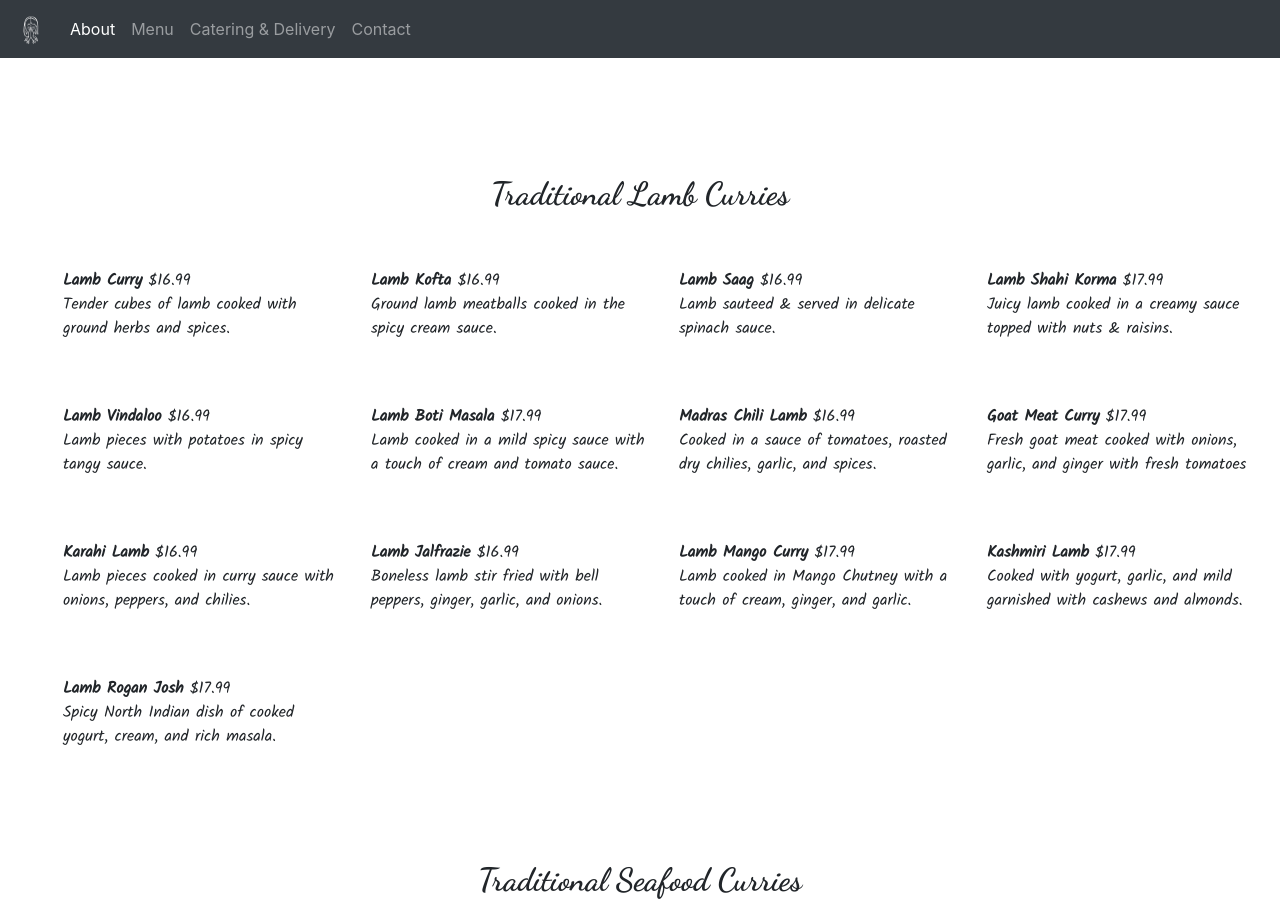
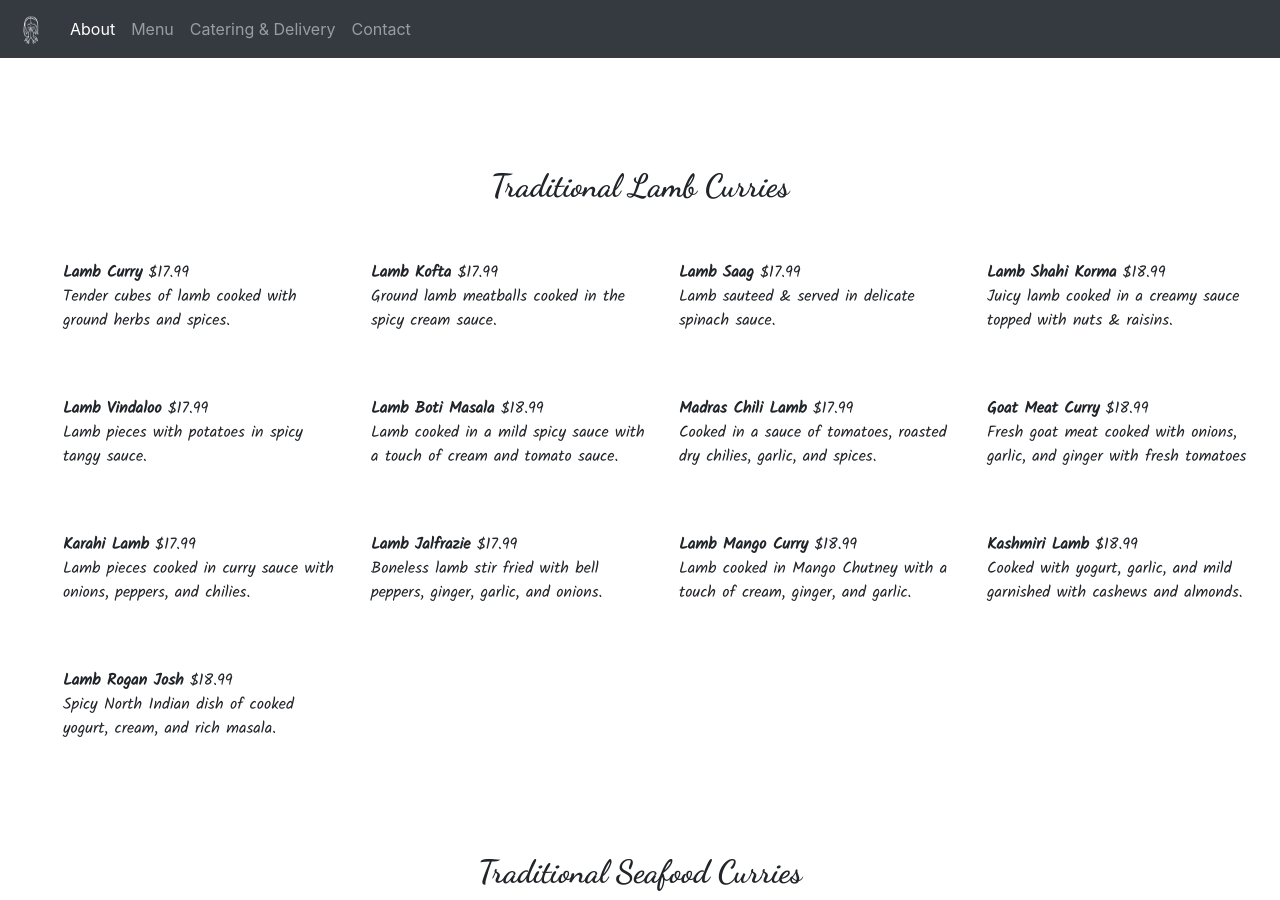
Before and after one commit to amjadz/jewel-of-india-website, a Jekyll site: the page built from menu/index.html, in a window 1280 px wide and 900 px high, scrolled down 3863 px. Built offline with Jekyll 4.4.1, drawn with Linux system fonts in a browser that asks for light colours; nearby versions of some CDN libraries; some web fonts are replaced; some of the changed text lies outside the part shown.

Commit message:
Updated pricing

```diff
--- a/index.html
+++ b/index.html
@@ -65,7 +65,6 @@
 
 <section class="py-5">
     <div class="container-fluid">
-      ththththhthth
       <div class="row">
         <div class="col-sm-12 col-md-12 col-lg-12 col-xl-6">
           <div class="py-4"></div>
--- a/menu/index.html
+++ b/menu/index.html
@@ -13,8 +13,7 @@
       </div>
 </header>
 
-
-    <a href="{{ site.baseurl }}/assets/menu/Menu.pdf"></a>
+<a href="{{ site.baseurl }}/assets/menu/Menu.pdf"></a>
 
 
 
@@ -176,13 +175,13 @@
         <h2 class="center-text font-weight-bold pb-5">Tandoori Delicacies</h2>
         <div class="row pl-5">
             <div class="col-sm-12 col-md-3 col-lg-3 col-xl-3">
-                <p><b>Tandoori Chicken</b> $16.99<br>
+                <p><b>Tandoori Chicken</b> $17.99<br>
                     Chicken marinated in yogurt, garlic, ginger, fresh lemon juice & roasted.
 
                 </p>
             </div>
             <div class="col-sm-12 col-md-3 col-lg-3 col-xl-3">
-                <p><b>Chicken Tikka</b> $16.99<br>
+                <p><b>Chicken Tikka</b> $17.99<br>
                     Boneless breast chicken marinated in yogurt & Indian spices grilled in tandoor.
                 </p>
             </div>
@@ -263,11 +262,11 @@
                     Chicken pieces cooked in succulent spinach sauce.
                 </p>
             </div>
-            <div class="col-sm-12 col-md-3 col-lg-3 col-xl-3">
+            <!-- <div class="col-sm-12 col-md-3 col-lg-3 col-xl-3">
                 <p><b>Chicken Rogan Josh</b> $16.99<br>
                     Spicy North Indian dish of cooked yogurt, cream and rich masala.
                 </p>
-            </div>
+            </div> -->
         </div>
 
         <div class="row pt-5 pl-5">
@@ -283,12 +282,12 @@
                 </p>
             </div>
             <div class="col-sm-12 col-md-3 col-lg-3 col-xl-3">
-                <p><b>Chicken Tikka Masala</b> $16.99<br>
+                <p><b>Chicken Tikka Masala</b> $17.99<br>
                     Boneless tandoori chicken breast tikka cooked in special curry sauce.
                 </p>
             </div>
             <div class="col-sm-12 col-md-3 col-lg-3 col-xl-3">
-                <p><b>Karahi Chicken</b> $15.99<br>
+                <p><b>Karahi Chicken</b> $16.99<br>
                     Chicken pieces cooked with onions, peppers, and hot chilies.
                 </p>
             </div>
@@ -296,13 +295,13 @@
 
         <div class="row pt-5 pl-5">
             <div class="col-sm-12 col-md-3 col-lg-3 col-xl-3">
-                <p><b>Chicken Mango Curry</b> $16.99<br>
+                <p><b>Chicken Mango Curry</b> $17.99<br>
                     Tender chicken sauteed with Major Grey Mango Chutney & a special blend of spices.
                 </p>
             </div>
 
             <div class="col-sm-12 col-md-3 col-lg-3 col-xl-3">
-                <p><b>Madras Chili Chicken</b> $15.99<br>
+                <p><b>Madras Chili Chicken</b> $16.99<br>
                     Tender chicken sauteed with Major Grey Mango Chutney & a special blend of spices.
                 </p>
             </div>
@@ -315,7 +314,7 @@
             </div>
 
             <div class="col-sm-12 col-md-3 col-lg-3 col-xl-3">
-                <p><b>Butter Chicken</b> $16.99<br>
+                <p><b>Butter Chicken</b> $17.99<br>
                     Boneless chicken breast cubes cooked in a creamy tomato sauce.
                 </p>
             </div>
@@ -338,22 +337,22 @@
         <h2 class="center-text font-weight-bold pb-5">Traditional Lamb Curries</h2>
         <div class="row pl-5">
             <div class="col-sm-12 col-md-3 col-lg-3 col-xl-3">
-                <p><b>Lamb Curry</b> $16.99<br>
+                <p><b>Lamb Curry</b> $17.99<br>
                     Tender cubes of lamb cooked with ground herbs and spices.
                 </p>
             </div>
             <div class="col-sm-12 col-md-3 col-lg-3 col-xl-3">
-                <p><b>Lamb Kofta</b> $16.99<br>
+                <p><b>Lamb Kofta</b> $17.99<br>
                     Ground lamb meatballs cooked in the spicy cream sauce.
                 </p>
             </div>
             <div class="col-sm-12 col-md-3 col-lg-3 col-xl-3">
-                <p><b>Lamb Saag</b> $16.99<br>
+                <p><b>Lamb Saag</b> $17.99<br>
                     Lamb sauteed & served in delicate spinach sauce.
                 </p>
             </div>
             <div class="col-sm-12 col-md-3 col-lg-3 col-xl-3">
-                <p><b>Lamb Shahi Korma</b> $17.99<br>
+                <p><b>Lamb Shahi Korma</b> $18.99<br>
                     Juicy lamb cooked in a creamy sauce topped with nuts & raisins.
                 </p>
             </div>
@@ -361,21 +360,21 @@
 
         <div class="row pt-5 pl-5">
             <div class="col-sm-12 col-md-3 col-lg-3 col-xl-3">
-                <p><b>Lamb Vindaloo</b> $16.99<br>
+                <p><b>Lamb Vindaloo</b> $17.99<br>
                     Lamb pieces with potatoes in spicy tangy sauce.
                 </p>
             </div>
             <div class="col-sm-12 col-md-3 col-lg-3 col-xl-3">
-                <p><b>Lamb Boti Masala</b> $17.99<br>
+                <p><b>Lamb Boti Masala</b> $18.99<br>
                     Lamb cooked in a mild spicy sauce with a touch of cream and tomato sauce.
                 </p>
             </div>
             <div class="col-sm-12 col-md-3 col-lg-3 col-xl-3">
-                <p><b>Madras Chili Lamb</b> $16.99<br>
+                <p><b>Madras Chili Lamb</b> $17.99<br>
                     Cooked in a sauce of tomatoes, roasted dry chilies, garlic, and spices.                </p>
             </div>
             <div class="col-sm-12 col-md-3 col-lg-3 col-xl-3">
-                <p><b>Goat Meat Curry</b> $17.99<br>
+                <p><b>Goat Meat Curry</b> $18.99<br>
                     Fresh goat meat cooked with onions, garlic, and ginger with fresh tomatoes
                 </p>
             </div>
@@ -383,24 +382,24 @@
 
         <div class="row pt-5 pl-5">
             <div class="col-sm-12 col-md-3 col-lg-3 col-xl-3">
-                <p><b>Karahi Lamb</b> $16.99<br>
+                <p><b>Karahi Lamb</b> $17.99<br>
                     Lamb pieces cooked in curry sauce with onions, peppers, and chilies.
                 </p>
             </div>
 
             <div class="col-sm-12 col-md-3 col-lg-3 col-xl-3">
-                <p><b>Lamb Jalfrazie</b> $16.99<br>
+                <p><b>Lamb Jalfrazie</b> $17.99<br>
                     Boneless lamb stir fried with bell peppers, ginger, garlic, and onions.                </p>
             </div>
 
             <div class="col-sm-12 col-md-3 col-lg-3 col-xl-3">
-                <p><b>Lamb Mango Curry</b> $17.99<br>
+                <p><b>Lamb Mango Curry</b> $18.99<br>
                     Lamb cooked in Mango Chutney with a touch of cream, ginger, and garlic.
                 </p>
             </div>
 
             <div class="col-sm-12 col-md-3 col-lg-3 col-xl-3">
-                <p><b>Kashmiri Lamb</b> $17.99<br>
+                <p><b>Kashmiri Lamb</b> $18.99<br>
                     Cooked with yogurt, garlic, and mild garnished with cashews and almonds.
                 </p>
             </div>
@@ -408,7 +407,7 @@
 
         <div class="row pt-5 pl-5">
             <div class="col-sm-12 col-md-3 col-lg-3 col-xl-3">
-                <p><b>Lamb Rogan Josh</b> $17.99<br>
+                <p><b>Lamb Rogan Josh</b> $18.99<br>
                     Spicy North Indian dish of cooked yogurt, cream, and rich masala.
                 </p>
             </div>
@@ -424,45 +423,35 @@
         <h2 class="center-text font-weight-bold pb-5">Traditional Seafood Curries</h2>
         <div class="row pl-5">
             <div class="col-sm-12 col-md-3 col-lg-3 col-xl-3">
-                <p><b>Fish Curry</b> $17.99<br>
+                <p><b>Fish Or Prawn Curry</b> $17.99<br>
                     Curry with cod.
                 </p>
             </div>
             <div class="col-sm-12 col-md-3 col-lg-3 col-xl-3">
-                <p><b>Prawn Curry</b> $17.99<br>
-                    Curry with prawns.
-                </p>
-            </div>
-            <div class="col-sm-12 col-md-3 col-lg-3 col-xl-3">
-                <p><b>Fish Vindaloo</b> $17.99<br>
+                <p><b>Fish  or Prawn Vindaloo</b> $17.99<br>
                     Spicy tangy sauce, peppers, and hot chilies with cod.
                 </p>
             </div>
             <div class="col-sm-12 col-md-3 col-lg-3 col-xl-3">
-                <p><b>Prawn Vindaloo</b> $17.99<br>
-                    Spicy tangy sauce, peppers, and hot chilies with prawns.
+                <p><b>Shrimp Masala</b> $18.99<br>
+                    Tender shrimp cooked in the exotic sauce.
                 </p>
             </div>
         </div>
 
         <div class="row pt-5 pl-5">
             <div class="col-sm-12 col-md-3 col-lg-3 col-xl-3">
-                <p><b>Shrimp Masala</b> $17.99<br>
-                    Tender shrimp cooked in the exotic sauce.
-                </p>
-            </div>
-            <div class="col-sm-12 col-md-3 col-lg-3 col-xl-3">
-                <p><b>Madras Curry</b> $17.99<br>
+                <p><b>Fish or Prawns Madras Curry</b> $18.99<br>
                     Tender prawns or cod served with a hot and spicy tangy sauce.
                 </p>
             </div>
             <div class="col-sm-12 col-md-3 col-lg-3 col-xl-3">
-                <p><b>Mango Curry</b> $17.99<br>
+                <p><b>Fish or Prawns Mango Curry</b> $18.99<br>
                     Mango based curry with your choice of cod or prawns.
                 </p>
             </div>
             <div class="col-sm-12 col-md-3 col-lg-3 col-xl-3">
-                <p><b>Jalfrazie</b> $17.99<br>
+                <p><b>Fish or Prawns Jalfrazie</b> $18.99<br>
                     Choice of cod or prawns sauteed with peppers, ginger, and onions.
                 </p>
             </div>
@@ -470,17 +459,17 @@
 
         <div class="row pt-5 pl-5">
                 <div class="col-sm-12 col-md-3 col-lg-3 col-xl-3">
-                    <p><b>Shrimp Saag</b> $17.99<br>
+                    <p><b>Shrimp Saag</b> $18.99<br>
                         Tender shrimp with herbs and spices in a delicate spinach sauce.
                     </p>
                 </div>
                 <div class="col-sm-12 col-md-3 col-lg-3 col-xl-3">
-                    <p><b>Kerala Coconut Fish Curry</b> $17.99<br>
+                    <p><b>Coconut Fish Curry</b> $18.99<br>
                         South Indian fish curry prepared with coconut, red chilies & tamarind.
                     </p>
                 </div>
                 <div class="col-sm-12 col-md-3 col-lg-3 col-xl-3">
-                    <p><b>Kashmiri Prawns</b> $17.99<br>
+                    <p><b>Kashmiri Prawns</b> $18.99<br>
                         Cooked with yogurt, garlic and mild spices garnished with cashews and almonds.
                     </p>
                 </div>
@@ -643,15 +632,19 @@
 
         <div class="row pt-5 pl-5">
             <div class="col-sm-12 col-md-3 col-lg-3 col-xl-3">
-                <p><b>Vegetable Pakora Curry</b> $15.99<br>
+                <p><b>Vegetable Pakora Curry</b> $16.99<br>
                     Cooked with gram flour & yogurt based curry with vegetable dumpling.
             </div>
 
             <div class="col-sm-12 col-md-3 col-lg-3 col-xl-3">
-                <p><b>Mango Vegetable Curry</b> $15.99<br>
+                <p><b>Mango Vegetable Curry</b> $16.99<br>
                     Tender vegetables sauteed with major gray mango chutney and a touch of cream.
             </div>
 
+            <div class="col-sm-12 col-md-3 col-lg-3 col-xl-3">
+                <p><b>Egg Bhurji</b> $15.99<br>
+                    The popular dish is cooked with egges in onions, tomatoes, ginger, chilies, and spices.
+            </div>
 
         </div>
     </div>
@@ -800,10 +793,10 @@
             <div class="col-sm-12 col-md-3 col-lg-3 col-xl-3">
                 <p><b>Royal Biryani</b><br>
                     Mughalai basmati rice dish prepared with saffron, nuts, raisins, and spices. Served with raita. Gluten free.
-                   <br> Vegetable Biryani  	$15.99                                                <br> Chicken Biryani  $16.99
-                    <br>Lamb Biryani        $18.99                                                 <br>Shrimp Biryani	$17.99
+                   <br> Vegetable Biryani  	$16.99                                                <br> Chicken Biryani  $17.99
+                    <br>Lamb Biryani        $18.99                                                 <br>Shrimp Biryani	$18.99
                     <br>Goat Biryani        $18.99                                                 <br>Paneer Biryani	$17.99
-                    <br>Egg Biryani         $16.99                                        	       <br>Fish Biryani     $17.99
+                    <br>Egg Biryani         $16.99                                        	       <br>Fish Biryani     $18.99
                 </p>
             </div>
         </div>
```
Also changed, not shown: other parts of menu/index.html (+35 -35 lines).
